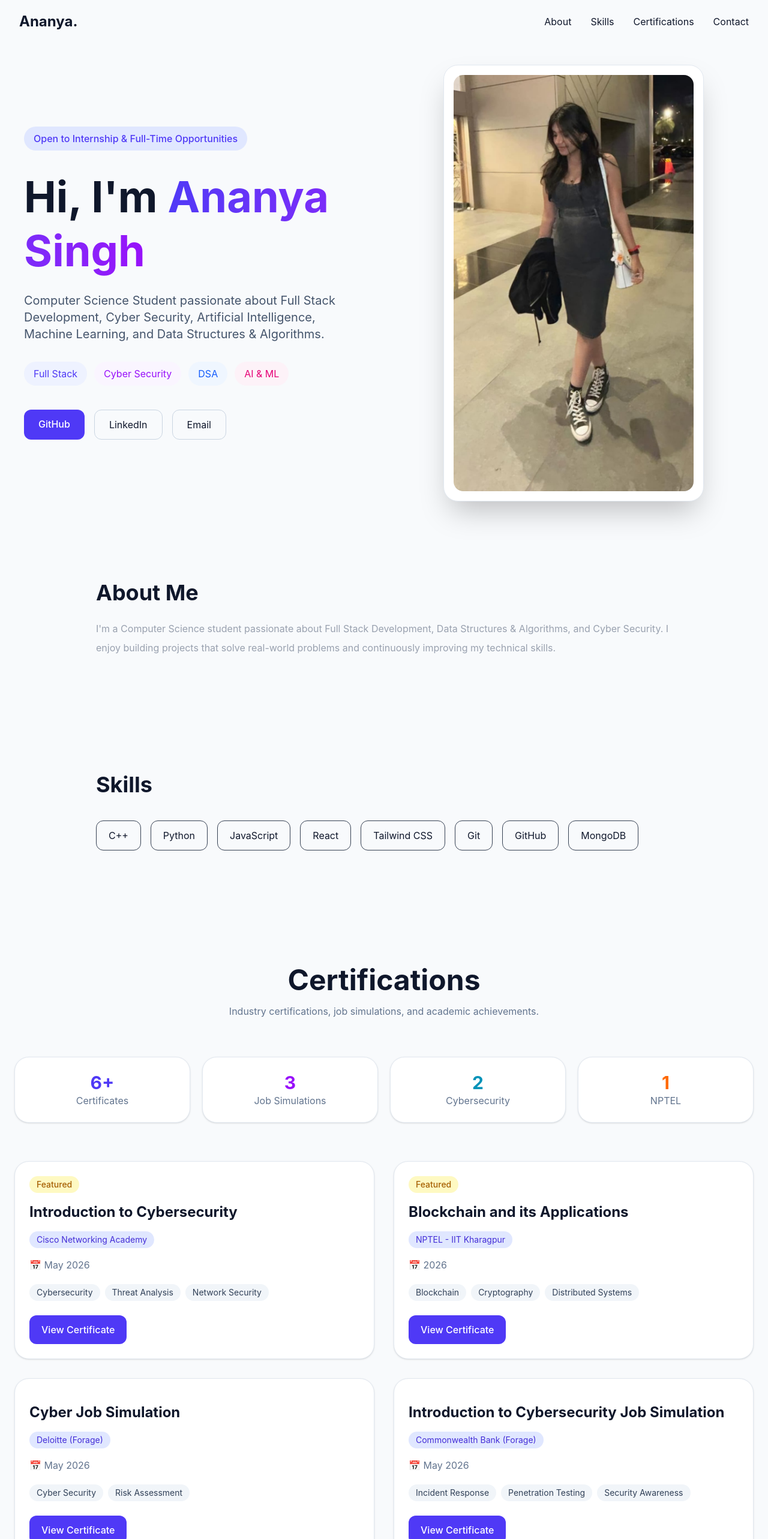
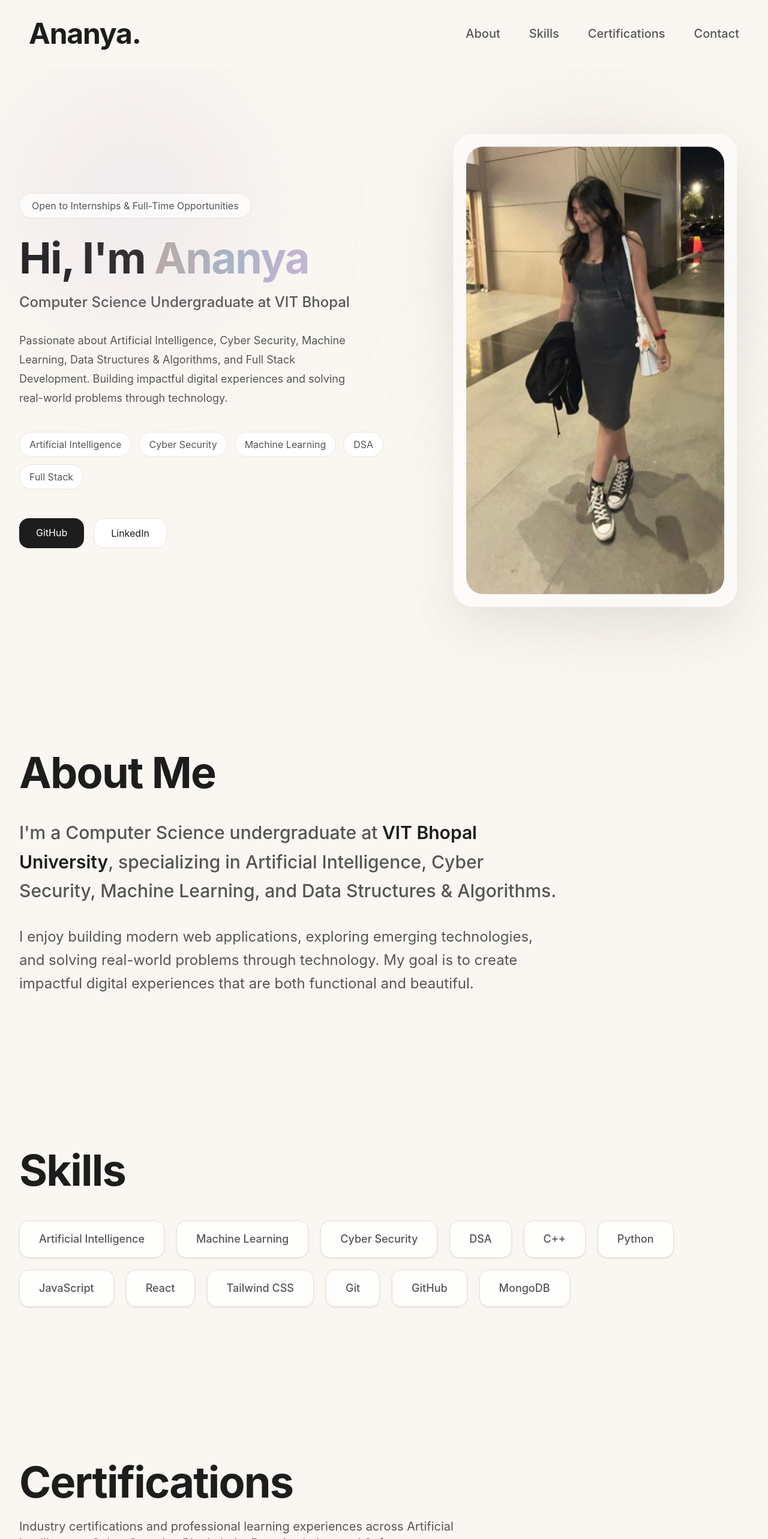
Before and after one commit to Ananya-vit/ananya-portfolio, a React app: page / in a window 1280 px wide. Shown: the top 2566 px of the page at 60% size. Built offline with nearby package versions, Linux system fonts and the light colour scheme; the HTML template or start-up script is replaced by a standard one.

Commit message:
Redesigned UI and contact and added certificates

```diff
--- a/src/App.jsx
+++ b/src/App.jsx
@@ -7,7 +7,7 @@ import Contact from "./components/Contact";
 
 function App() {
   return (
-    <div className="bg-slate-50 text-slate-900 min-h-screen">
+   <div className="bg-[#FAF7F2] text-[#1D1D1D] min-h-screen">
       <Navbar />
       <Hero />
       <About />
--- a/src/components/About.jsx
+++ b/src/components/About.jsx
@@ -1,14 +1,32 @@
 function About() {
   return (
-    <section id="about" className="py-24 px-8 max-w-5xl mx-auto">
-      <h2 className="text-4xl font-bold mb-6">About Me</h2>
+    <section
+      id="about"
+      className="py-32 px-8 max-w-7xl mx-auto"
+    >
+      <h2 className="text-6xl md:text-7xl font-bold tracking-tight text-[#1D1D1D] mb-10">
+        About Me
+      </h2>
 
-      <p className="text-gray-400 leading-8">
-        I'm a Computer Science student passionate about Full Stack
-        Development, Data Structures & Algorithms, and Cyber Security.
-        I enjoy building projects that solve real-world problems and
-        continuously improving my technical skills.
-      </p>
+      <div className="max-w-4xl">
+        <p className="text-2xl md:text-3xl leading-relaxed text-[#555555] font-medium">
+          I'm a Computer Science undergraduate at
+          <span className="text-[#1D1D1D] font-semibold">
+            {" "}VIT Bhopal University
+          </span>,
+          specializing in Artificial Intelligence,
+          Cyber Security, Machine Learning, and
+          Data Structures & Algorithms.
+        </p>
+
+        <p className="text-xl md:text-2xl leading-relaxed text-[#555555] mt-8">
+          I enjoy building modern web applications,
+          exploring emerging technologies, and solving
+          real-world problems through technology.
+          My goal is to create impactful digital
+          experiences that are both functional and beautiful.
+        </p>
+      </div>
     </section>
   );
 }
--- a/src/components/Certification.jsx
+++ b/src/components/Certification.jsx
@@ -4,208 +4,107 @@ function Certification() {
       title: "Introduction to Cybersecurity",
       issuer: "Cisco Networking Academy",
       date: "May 2026",
-    featured: true,
-    skills: [
-      "Cybersecurity",
-      "Threat Analysis",
-      "Network Security",
-    ],
-    link: "#",
+      link: "/certificate-images/cisco.jpg",
     },
-
     {
       title: "Blockchain and its Applications",
       issuer: "NPTEL - IIT Kharagpur",
       date: "2026",
-    featured: true,
-    skills: [
-      "Blockchain",
-      "Cryptography",
-      "Distributed Systems",
-    ],
-    link: "#",
+      link: "/certificate-images/blockchain.jpg",
     },
-
+    {
+      title: "Open Source Software",
+      issuer: "VIT Bhopal University",
+      date: "May 2026",
+      link: "/certificate-images/opensource.jpg",
+    },
+    {
+      title: "Fundamentals of AI & ML",
+      issuer: "VITyarthi",
+      date: "2024",
+      link: "/certificate-images/aiml.jpg",
+    },
+    {
+      title: "Python Essentials",
+      issuer: "VITyarthi",
+      date: "2025",
+      link: "/certificate-images/python.jpg",
+    },
     {
       title: "Cyber Job Simulation",
       issuer: "Deloitte (Forage)",
-    date: "May 2026",
-    skills: [
-      "Cyber Security",
-      "Risk Assessment",
-    ],
-    link: "#",
+      date: "2026",
+      link: "/certificate-images/deloitte.jpg",
     },
-
     {
       title: "Introduction to Cybersecurity Job Simulation",
       issuer: "Commonwealth Bank (Forage)",
-    date: "May 2026",
-    skills: [
-      "Incident Response",
-      "Penetration Testing",
-      "Security Awareness",
-    ],
-    link: "#",
+      date: "2026",
+      link: "/certificate-images/commonwealth.jpg",
     },
-
     {
       title: "GenAI Powered Data Analytics Job Simulation",
       issuer: "Tata Group (Forage)",
-    date: "May 2026",
-    skills: [
-      "Data Analytics",
-      "AI",
-      "Data Storytelling",
-    ],
-    link: "#",
-  },
-
-  {
-    title: "Open Source Software",
-    issuer: "VITyarthi",
-    date: "May 2026",
-    skills: [
-      "Git",
-      "GitHub",
-      "Open Source",
-    ],
-    link: "#",
-  },
-
-  {
-    title: "Fundamentals of AI and ML",
-    issuer: "VITyarthi",
-    date: "September 2024",
-    skills: [
-      "Artificial Intelligence",
-      "Machine Learning",
-      "Data Science",
-    ],
-    link: "#",
-  },
-
-  {
-    title: "Python Essentials",
-    issuer: "VITyarthi",
-    date: "September 2025",
-    skills: [
-      "Python",
-      "Programming",
-      "Problem Solving",
-    ],
-    link: "#",
+      date: "2026",
+      link: "/certificate-images/tata.jpg",
     },
   ];
+
   return (
     <section
       id="certifications"
-      className="py-24 px-6 max-w-7xl mx-auto"
+      className="py-32 px-8 max-w-7xl mx-auto"
     >
-      {/* Heading */}
-      <div className="text-center mb-16">
-        <h2 className="text-5xl font-bold text-slate-900">
+      <h2 className="text-6xl md:text-7xl font-bold tracking-tight text-[#1D1D1D] mb-6">
         Certifications
       </h2>
 
-        <p className="text-slate-500 mt-4">
-          Industry certifications, job simulations, and academic achievements.
+      <p className="text-xl text-[#555555] mb-12 max-w-3xl">
+        Industry certifications and professional learning experiences
+        across Artificial Intelligence, Cyber Security, Blockchain,
+        Data Analytics, and Software Development.
       </p>
-      </div>
 
-      {/* Stats */}
-      <div className="grid grid-cols-2 md:grid-cols-4 gap-5 mb-16">
-
-        <div className="bg-white border border-slate-200 rounded-3xl p-6 text-center shadow-sm">
-          <h3 className="text-3xl font-bold text-indigo-600">6+</h3>
-          <p className="text-slate-500">Certificates</p>
-        </div>
-
-        <div className="bg-white border border-slate-200 rounded-3xl p-6 text-center shadow-sm">
-          <h3 className="text-3xl font-bold text-purple-600">3</h3>
-          <p className="text-slate-500">Job Simulations</p>
-        </div>
-
-        <div className="bg-white border border-slate-200 rounded-3xl p-6 text-center shadow-sm">
-          <h3 className="text-3xl font-bold text-cyan-600">2</h3>
-          <p className="text-slate-500">Cybersecurity</p>
-        </div>
-
-        <div className="bg-white border border-slate-200 rounded-3xl p-6 text-center shadow-sm">
-          <h3 className="text-3xl font-bold text-orange-500">1</h3>
-          <p className="text-slate-500">NPTEL</p>
-        </div>
-
-      </div>
-
-      {/* Cards */}
-      <div className="grid md:grid-cols-2 gap-8">
+      <div className="grid md:grid-cols-2 lg:grid-cols-3 gap-8">
         {certifications.map((cert, index) => (
           <div
             key={index}
             className="
               bg-white
-              border
-              border-slate-200
-              rounded-3xl
-              p-6
+              rounded-[28px]
+              border border-[#E8E1D8]
+              p-8
               shadow-sm
               hover:shadow-xl
               hover:-translate-y-2
-              transition-all
-              duration-300
+              transition-all duration-300
             "
           >
-            {cert.featured && (
-              <span className="inline-block px-3 py-1 rounded-full bg-yellow-100 text-yellow-700 text-sm font-medium">
-                Featured
-              </span>
-            )}
-
-            <h3 className="text-2xl font-bold text-slate-900 mt-4">
+            <h3 className="text-2xl font-semibold text-[#1D1D1D] leading-snug">
               {cert.title}
             </h3>
 
-            <p className="inline-block mt-4 px-3 py-1 rounded-full bg-indigo-100 text-indigo-700 text-sm">
+            <p className="text-lg text-[#555555] mt-4">
               {cert.issuer}
             </p>
 
-            <p className="text-slate-500 mt-4">
-              📅 {cert.date}
+            <p className="text-[#888888] mt-2">
+              {cert.date}
             </p>
-
-            <div className="flex flex-wrap gap-2 mt-5">
-              {cert.skills.map((skill, i) => (
-                <span
-                  key={i}
-                  className="
-                    px-3
-                    py-1
-                    text-sm
-                    rounded-full
-                    bg-slate-100
-                    text-slate-700
-                  "
-                >
-                  {skill}
-                </span>
-              ))}
-            </div>
 
             <a
               href={cert.link}
               target="_blank"
-              rel="noreferrer"
+              rel="noopener noreferrer"
               className="
                 inline-block
                 mt-6
-                px-5
-                py-3
+                px-6 py-3
                 rounded-xl
-                bg-indigo-600
+                bg-[#1D1D1D]
                 text-white
                 font-medium
-                hover:bg-indigo-700
+                hover:opacity-90
                 transition
               "
             >
--- a/src/components/Hero.jsx
+++ b/src/components/Hero.jsx
@@ -1,55 +1,78 @@
 function Hero() {
   return (
-    <section className="max-w-7xl mx-auto px-6 md:px-10 min-h-screen flex items-center">
-      <div className="grid md:grid-cols-2 gap-16 items-center w-full">
+    <section className="relative overflow-hidden py-28">
 
-        {/* Left Side */}
+      {/* Background Blobs */}
+      <div className="absolute top-20 left-20 w-72 h-72 bg-[#C5B4D4]/30 blur-[120px] rounded-full"></div>
+
+      <div className="absolute bottom-20 right-20 w-80 h-80 bg-[#D9C6B0]/30 blur-[140px] rounded-full"></div>
+
+      <div className="max-w-7xl mx-auto px-8">
+
+        <div className="grid lg:grid-cols-[1.1fr_0.9fr] gap-20 items-center">
+
+          {/* LEFT */}
+
           <div>
 
-          <span className="inline-block px-4 py-2 rounded-full bg-indigo-100 text-indigo-600 font-medium">
-            Open to Internship & Full-Time Opportunities
+            <span className="inline-flex items-center px-5 py-2 rounded-full bg-white/70 backdrop-blur-sm border border-[#EAE3DA] text-[#555555]">
+              Open to Internships & Full-Time Opportunities
             </span>
 
-          <h1 className="text-5xl md:text-7xl font-bold mt-8 leading-tight">
+            <h1 className="mt-8 text-[72px] leading-[0.95] font-bold tracking-tight text-[#1D1D1D]">
+
               Hi, I'm{" "}
-            <span className="bg-gradient-to-r from-indigo-600 to-purple-600 bg-clip-text text-transparent">
-              Ananya Singh
+
+              <span className="bg-gradient-to-r from-[#B8A89F] via-[#A7B5C5] to-[#C5B4D4] bg-clip-text text-transparent">
+                Ananya
               </span>
+
             </h1>
 
-          <p className="text-slate-600 text-lg md:text-xl mt-6 max-w-xl">
-            Computer Science Student passionate about Full Stack Development,
-            Cyber Security, Artificial Intelligence, Machine Learning,
-            and Data Structures & Algorithms.
+            <h2 className="mt-6 text-2xl font-medium text-[#555555]">
+              Computer Science Undergraduate at VIT Bhopal
+            </h2>
+
+            <p className="mt-8 text-lg leading-8 text-[#555555] max-w-xl">
+              Passionate about Artificial Intelligence,
+              Cyber Security, Machine Learning,
+              Data Structures & Algorithms,
+              and Full Stack Development.
+
+              Building impactful digital experiences
+              and solving real-world problems through technology.
             </p>
 
-          <div className="flex flex-wrap gap-3 mt-8">
+            {/* Skills */}
 
-            <span className="px-4 py-2 rounded-full bg-indigo-50 text-indigo-600">
-              Full Stack
+            <div className="flex flex-wrap gap-3 mt-10">
+
+              {[
+                "Artificial Intelligence",
+                "Cyber Security",
+                "Machine Learning",
+                "DSA",
+                "Full Stack",
+              ].map((skill) => (
+                <span
+                  key={skill}
+                  className="px-4 py-2 rounded-full bg-white border border-[#EAE3DA] text-[#555555]"
+                >
+                  {skill}
                 </span>
-
-            <span className="px-4 py-2 rounded-full bg-purple-50 text-purple-600">
-            Cyber Security
-            </span>
-
-            <span className="px-4 py-2 rounded-full bg-blue-50 text-blue-600">
-            DSA
-            </span>
-
-            <span className="px-4 py-2 rounded-full bg-pink-50 text-pink-600">
-            AI & ML
-            </span>
+              ))}
 
             </div>
 
-          <div className="flex flex-wrap gap-4 mt-10">
+            {/* Buttons */}
+
+            <div className="flex gap-4 mt-12 flex-wrap">
 
               <a
                 href="https://github.com/Ananya-vit"
                 target="_blank"
                 rel="noreferrer"
-              className="px-6 py-3 rounded-xl bg-indigo-600 text-white font-medium hover:bg-indigo-700 transition"
+                className="px-7 py-3 rounded-2xl bg-[#1D1D1D] text-white hover:opacity-90 transition"
               >
                 GitHub
               </a>
@@ -58,30 +81,46 @@ function Hero() {
                 href="https://www.linkedin.com/in/ananya-b19322326"
                 target="_blank"
                 rel="noreferrer"
-              className="px-6 py-3 rounded-xl border border-slate-300 hover:bg-white transition"
+                className="px-7 py-3 rounded-2xl bg-white border border-[#EAE3DA]"
               >
                 LinkedIn
               </a>
 
-            <a
-              href="mailto:ananyaavit@gmail.com"
-              className="px-6 py-3 rounded-xl border border-slate-300 hover:bg-white transition"
-            >
-              Email
-            </a>
+            </div>
 
           </div>
-        </div>
 
-        {/* Right Side */}
-        <div className="flex justify-center">
+          {/* RIGHT */}
 
-          <div className="bg-white p-4 rounded-3xl shadow-2xl border border-slate-200">
+          <div className="relative flex justify-center">
+
+            {/* Gradient Blob */}
+
+            <div className="absolute w-[420px] h-[420px] bg-gradient-to-br from-[#C5B4D4] via-[#D9C6B0] to-[#A7B5C5] rounded-full blur-[100px] opacity-40"></div>
+
+            {/* Image Card */}
+
+            <div className="
+              relative
+              bg-white/60
+              backdrop-blur-xl
+              p-5
+              rounded-[32px]
+              border
+              border-white/50
+              shadow-[0_30px_80px_rgba(0,0,0,0.08)]
+              animate-float
+            ">
 
               <img
                 src="/profile.jpeg"
-              alt="Ananya Singh"
-              className="w-[320px] md:w-[400px] rounded-2xl object-cover"
+                alt="Ananya"
+                className="
+                  w-[360px]
+                  md:w-[430px]
+                  rounded-[28px]
+                  object-cover
+                "
               />
 
             </div>
@@ -89,6 +128,9 @@ function Hero() {
           </div>
 
         </div>
+
+      </div>
+
     </section>
   );
 }
--- a/src/components/Navbar.jsx
+++ b/src/components/Navbar.jsx
@@ -1,24 +1,49 @@
 function Navbar() {
   return (
-    <nav className="flex justify-between items-center px-8 py-5">
-      <h1 className="text-2xl font-bold">Ananya.</h1>
+    <nav className="flex justify-between items-center px-12 py-8 max-w-7xl mx-auto">
 
-      <ul className="flex gap-8">
+      <h1 className="text-5xl font-bold tracking-tight text-[#1D1D1D]">
+        Ananya.
+      </h1>
+
+      <ul className="flex gap-12 items-center">
+
         <li>
-          <a href="#about">About</a>
+          <a
+            href="#about"
+            className="text-xl font-medium text-[#555555] hover:text-[#1D1D1D] transition"
+          >
+            About
+          </a>
         </li>
 
         <li>
-          <a href="#skills">Skills</a>
+          <a
+            href="#skills"
+            className="text-xl font-medium text-[#555555] hover:text-[#1D1D1D] transition"
+          >
+            Skills
+          </a>
         </li>
 
         <li>
-          <a href="#certifications">Certifications</a>
+          <a
+            href="#certifications"
+            className="text-xl font-medium text-[#555555] hover:text-[#1D1D1D] transition"
+          >
+            Certifications
+          </a>
         </li>
 
         <li>
-          <a href="#contact">Contact</a>
+          <a
+            href="#contact"
+            className="text-xl font-medium text-[#555555] hover:text-[#1D1D1D] transition"
+          >
+            Contact
+          </a>
         </li>
+
       </ul>
     </nav>
   );
--- a/src/components/Skills.jsx
+++ b/src/components/Skills.jsx
@@ -1,5 +1,9 @@
 function Skills() {
   const skills = [
+    "Artificial Intelligence",
+    "Machine Learning",
+    "Cyber Security",
+    "DSA",
     "C++",
     "Python",
     "JavaScript",
@@ -7,18 +11,36 @@ function Skills() {
     "Tailwind CSS",
     "Git",
     "GitHub",
-    "MongoDB"
+    "MongoDB",
   ];
 
   return (
-    <section id="skills" className="py-24 px-8 max-w-5xl mx-auto">
-      <h2 className="text-4xl font-bold mb-10">Skills</h2>
+    <section
+      id="skills"
+      className="py-32 px-8 max-w-7xl mx-auto"
+    >
+      <h2 className="text-6xl md:text-7xl font-bold tracking-tight text-[#1D1D1D] mb-12">
+        Skills
+      </h2>
 
-      <div className="flex flex-wrap gap-4">
+      <div className="flex flex-wrap gap-5">
         {skills.map((skill) => (
           <div
             key={skill}
-            className="px-5 py-3 border border-gray-700 rounded-xl hover:border-white transition"
+            className="
+              px-8 py-4
+              bg-white/80
+              backdrop-blur-sm
+              border border-[#E8E1D8]
+              rounded-2xl
+              text-lg
+              font-medium
+              text-[#555555]
+              shadow-sm
+              hover:shadow-lg
+              hover:-translate-y-1
+              transition-all duration-300
+            "
           >
             {skill}
           </div>
--- a/src/index.css
+++ b/src/index.css
@@ -5,5 +5,24 @@ html {
 }
 
 body {
-  background: #f8fafc;
+  margin: 0;
+  background: #FAF7F2;
 }
+
+@keyframes float {
+  0% {
+    transform: translateY(0px);
+  }
+
+  50% {
+    transform: translateY(-10px);
+  }
+
+  100% {
+    transform: translateY(0px);
+  }
+}
+
+.animate-float {
+  animation: float 6s ease-in-out infinite;
+}
```
Also changed, not shown: src/components/Contact.jsx (+140 -11 lines). Lines whose indentation alone changed are shown as unchanged.
